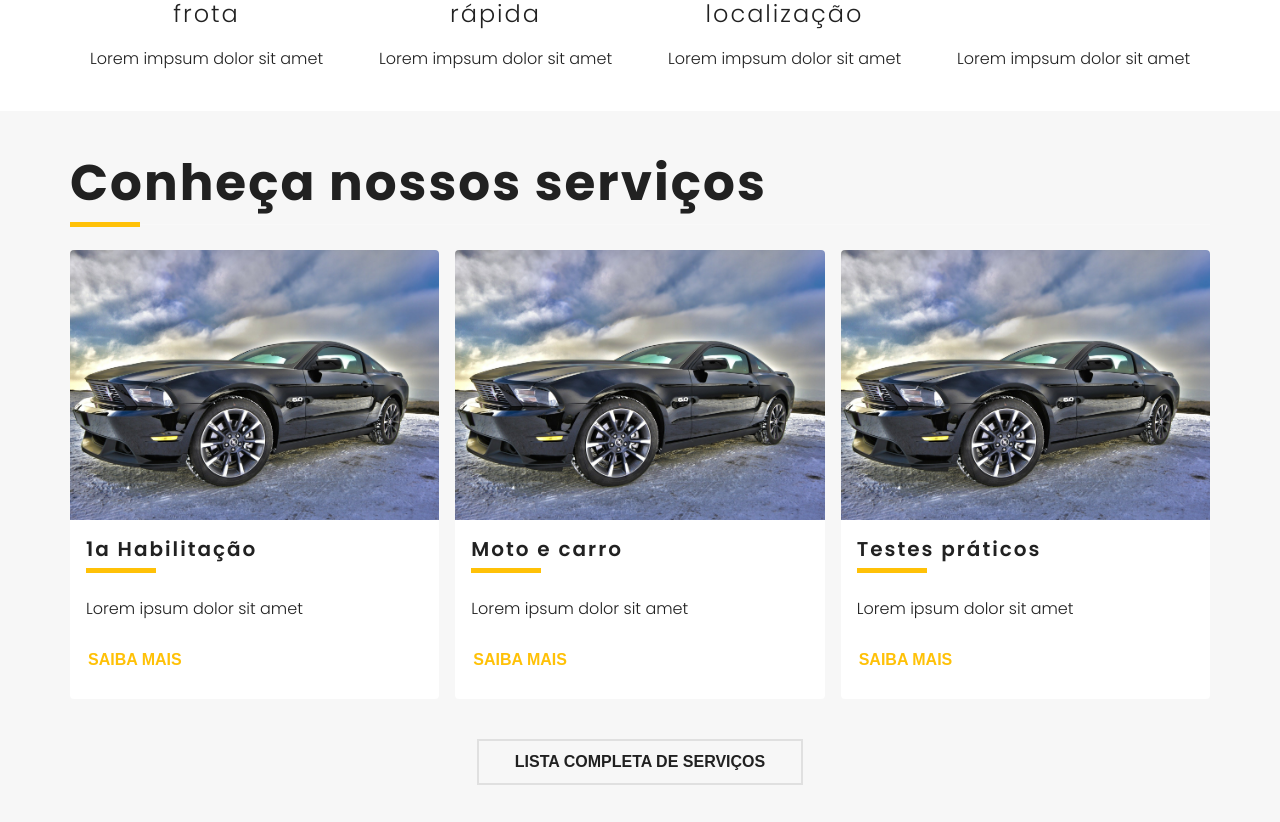
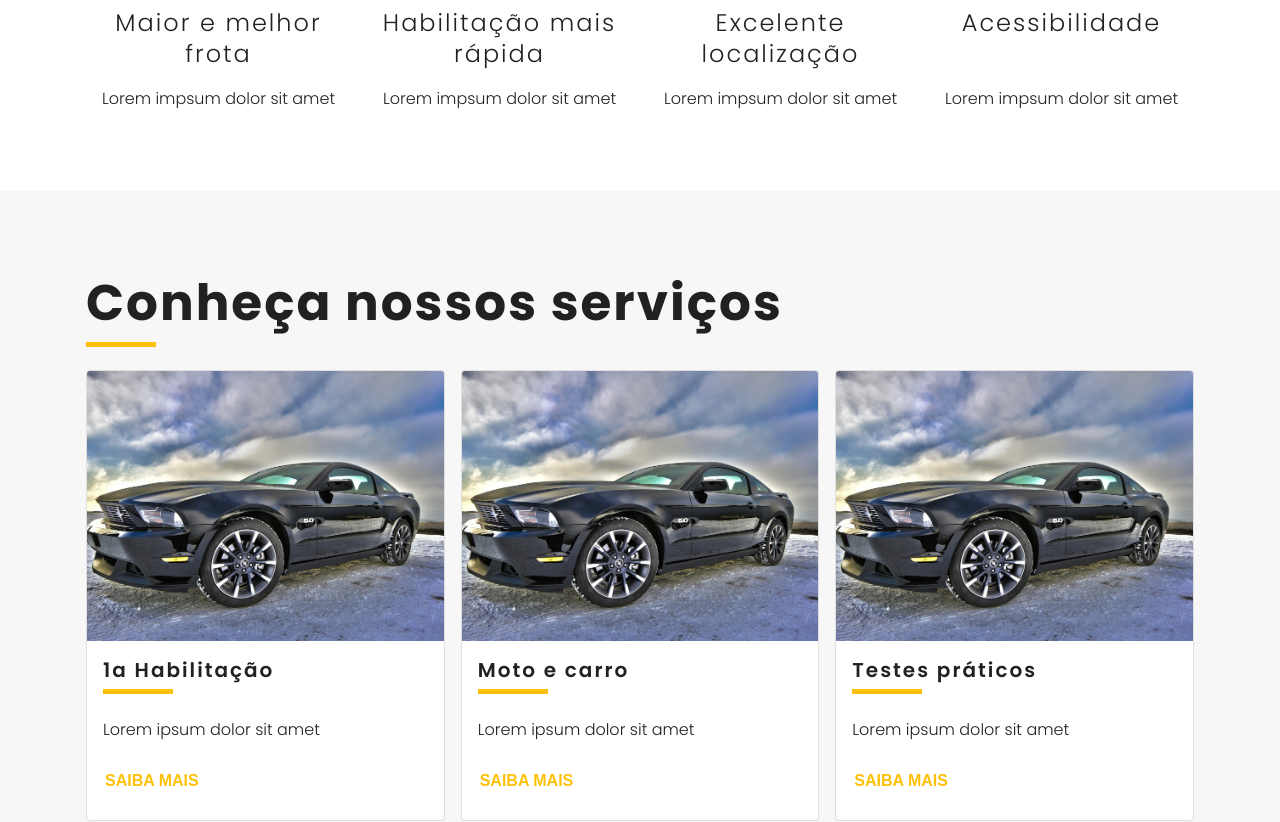
Before and after one commit to wagnervieira1209/autoescola-nardini, a React (Create React App) app: page / in a window 1280 px wide. Shown: the part 804-1626 px from the top of the page. Built offline with nearby package versions, Linux system fonts and the light colour scheme.

Commit message:
Update home page

```diff
--- a/src/components/atoms/Card.js
+++ b/src/components/atoms/Card.js
@@ -46,13 +46,13 @@
 
 //#endregion
 
+//#region Card
 const StyledCard = styled.div`
     background-color: #fff;
     border-radius: 4px;
+    border: solid 1px rgba(0, 0, 0, 0.125);
     overflow: hidden;
 `;
-
-//#region Card
 
 const Card = ({ children }) => <StyledCard>{children}</StyledCard>;
 
--- a/src/components/atoms/Container.js
+++ b/src/components/atoms/Container.js
@@ -11,8 +11,7 @@
     }
 
     ${breakAt(BreakpointSizes.lg)} {
-        width: 1140px;
-        padding: 0;
+        max-width: 1140px;
         margin: 0 auto;
     }
 `;
--- a/src/components/molecules/Section.js
+++ b/src/components/molecules/Section.js
@@ -3,6 +3,7 @@
 import styled, { css } from "styled-components";
 
 import Container from "components/atoms/Container";
+import { breakAt, BreakpointSizes } from "styles/Breakpoints";
 
 const Content = styled.div`
     padding: 40px 0;
@@ -12,6 +13,10 @@
         css`
             background-color: #f7f7f7;
         `}
+
+    ${breakAt(BreakpointSizes.md)} {
+        padding: 80px 0;
+    }
 
     h2 {
         margin-top: 0;
--- a/src/components/organisms/ProductGrid.js
+++ b/src/components/organisms/ProductGrid.js
@@ -19,7 +19,8 @@
         <>
             <Grid md={3}>
                 {filteresProducts.map((product) => (
-                    <Card key={product.id}>
+                    <div key={product.id}>
+                        <Card>
                             <CardMedia image={product.image} />
                             <CardBody>
                                 <Heading>
@@ -33,6 +34,7 @@
                                 </div>
                             </CardBody>
                         </Card>
+                    </div>
                 ))}
             </Grid>
             {!showAll && (
--- a/src/components/pages/Home.js
+++ b/src/components/pages/Home.js
@@ -117,7 +117,7 @@
                     </div>
                 </div>
                 <div>
-                    <video src={AboutVideo} width="100%" autoPlay loop />
+                    <video src={AboutVideo} width="100%" autoPlay loop muted />
                 </div>
             </Grid>
         </Section>
```
Also changed, not shown: 1 other file (tests, documents, lock files or other folders). Lines whose indentation alone changed are shown as unchanged.
